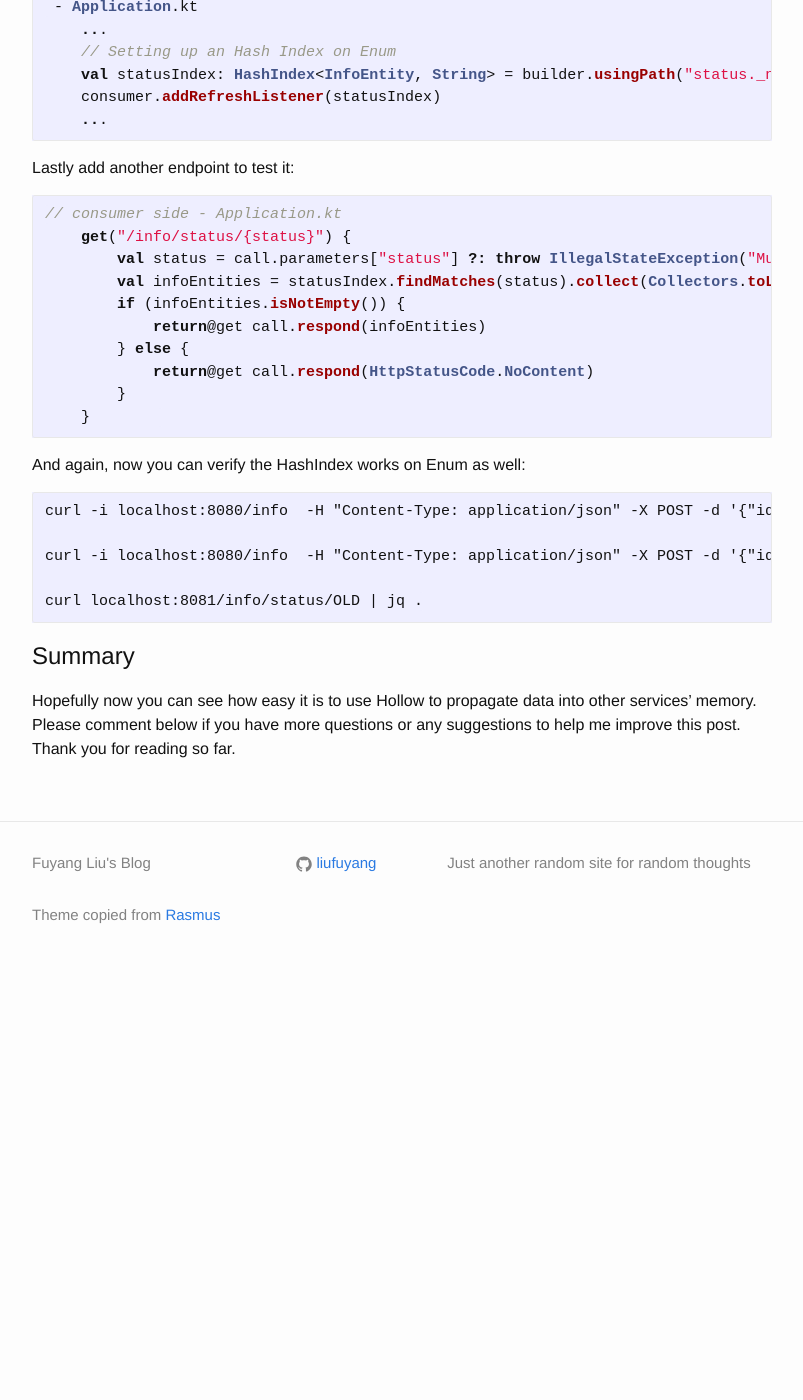
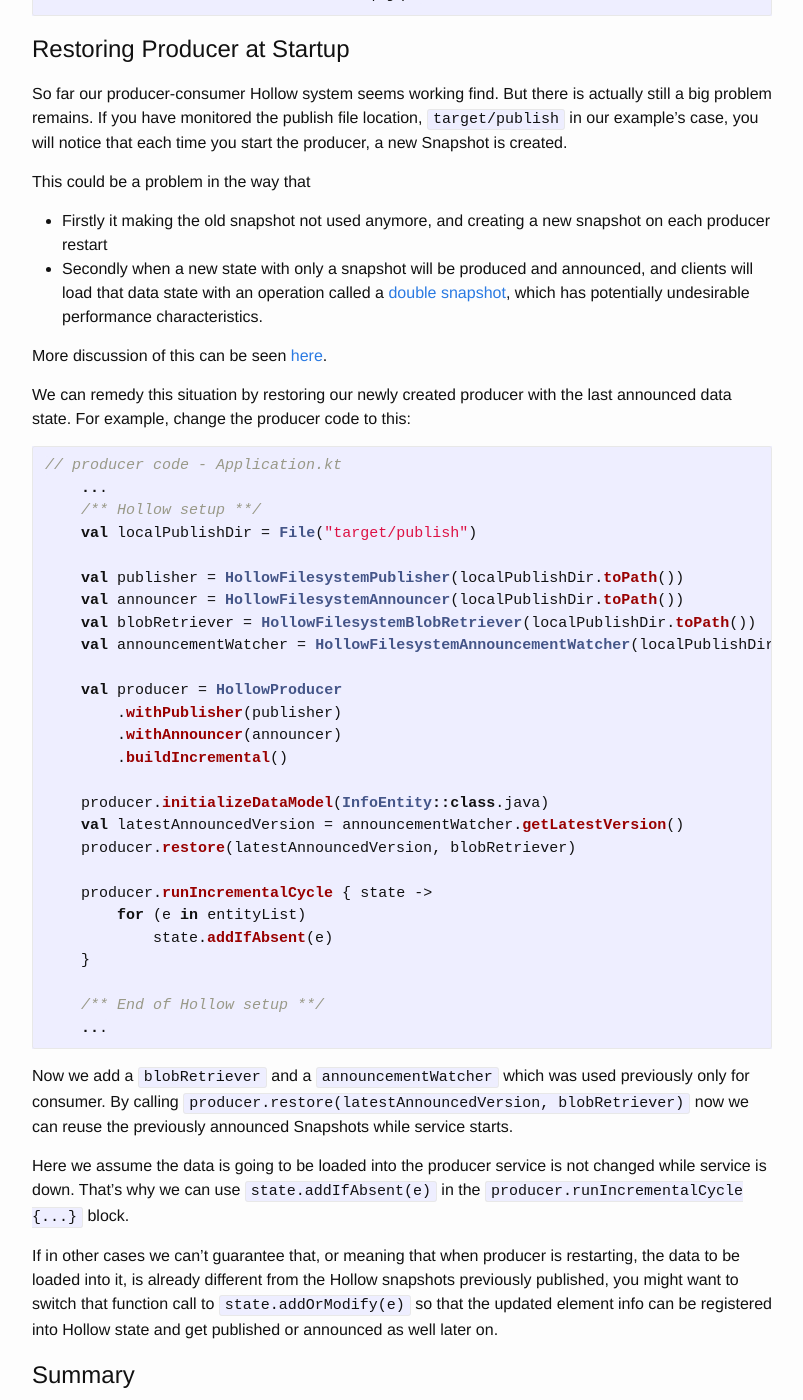
Before and after one commit to liufuyang/liufuyang.github.io, a Jekyll site: the page built from _posts/2019-10-14-hollow-example.markdown, in a window 1280 px wide and 1400 px high, scrolled down 13454 px. Shown: the whole window, without its empty margins (238-1041 px from the left). Built offline with Jekyll 4.4.1, drawn with Linux system fonts in a browser that asks for light colours; comment, search, counter and statistics services are not loaded; before the commit the page ends 14441 px from its top, so only the background shows below that; some of the changed text lies outside the part shown.

Commit message:
Add Restoring Producer part

````diff
--- a/_posts/2019-10-14-hollow-example.markdown
+++ b/_posts/2019-10-14-hollow-example.markdown
@@ -207,6 +207,9 @@ curl localhost:8080/info
 
 # Step 2 - Make service as a Hollow Producer
 
+We'll need a data producer to create a data state which will be transmitted to consumers.
+
+
 ```kotlin
 // producer code
 ...
@@ -304,7 +307,7 @@ files around.
 After running the main function above, you should see those Java files
 are generated in consumer project:
 
-![Generated code](/assets/2019-10-14-hollow-example/generated_code.png)
+<img src="/assets/2019-10-14-hollow-example/generated_code.png" width="200" height="300" />
 
 Another super good thing of Kotlin I have to mention is that you can use
 Kotlin together with Java code in the same project. So even Hollow generated
@@ -585,6 +588,63 @@ curl -i localhost:8080/info  -H "Content-Type: application/json" -X POST -d '{"i
 curl localhost:8081/info/status/OLD | jq .
 ```
 
+# Restoring Producer at Startup
+
+So far our producer-consumer Hollow system seems working find. But there is
+actually still a big problem remains. If you have monitored the publish file
+location, `target/publish` in our example's case, you will notice that
+each time you start the producer, a new Snapshot is created.
+
+This could be a problem in the way that
+* Firstly it making the old snapshot not used anymore, and creating a new snapshot on each producer restart
+* Secondly when a new state with only a snapshot will be produced and announced, and clients will load that data state with an operation called a [double snapshot](https://github.com/Netflix/hollow/blob/master/docs/advanced-topics.md#double-snapshot), which has potentially undesirable performance characteristics.
+
+More discussion of this can be seen [here](https://github.com/Netflix/hollow/blob/master/docs/getting-started.md#restoring-at-startup).
+
+We can remedy this situation by restoring our newly created producer with the last announced data state. For example, change the producer code to this:
+
+```kotlin
+// producer code - Application.kt
+    ...
+    /** Hollow setup **/
+    val localPublishDir = File("target/publish")
+
+    val publisher = HollowFilesystemPublisher(localPublishDir.toPath())
+    val announcer = HollowFilesystemAnnouncer(localPublishDir.toPath())
+    val blobRetriever = HollowFilesystemBlobRetriever(localPublishDir.toPath())
+    val announcementWatcher = HollowFilesystemAnnouncementWatcher(localPublishDir.toPath())
+
+    val producer = HollowProducer
+        .withPublisher(publisher)
+        .withAnnouncer(announcer)
+        .buildIncremental()
+
+    producer.initializeDataModel(InfoEntity::class.java)
+    val latestAnnouncedVersion = announcementWatcher.getLatestVersion()
+    producer.restore(latestAnnouncedVersion, blobRetriever)
+
+    producer.runIncrementalCycle { state ->
+        for (e in entityList)
+            state.addIfAbsent(e)
+    }
+
+    /** End of Hollow setup **/
+    ...
+```
+Now we add a `blobRetriever` and a `announcementWatcher` which was used previously
+only for consumer. By calling `producer.restore(latestAnnouncedVersion, blobRetriever)`
+now we can reuse the previously announced Snapshots while service starts.
+
+Here we assume the data is going to be loaded into the producer service is not changed
+while service is down. That's why we can use `state.addIfAbsent(e)` in the
+`producer.runIncrementalCycle {...}` block.
+
+If in other cases we can't guarantee that, or meaning that when producer is restarting,
+the data to be loaded into it, is already different from the Hollow snapshots
+previously published, you might want to switch that function call to
+`state.addOrModify(e)` so that the updated element info can be registered into
+Hollow state and get published or announced as well later on.
+
 # Summary
 
 Hopefully now you can see how easy it is to use Hollow to propagate data
````
